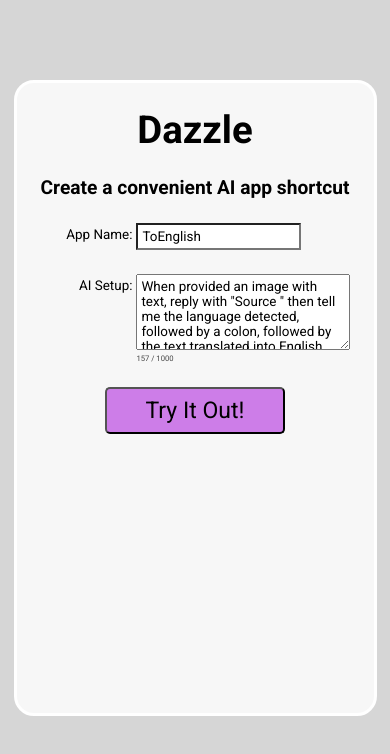
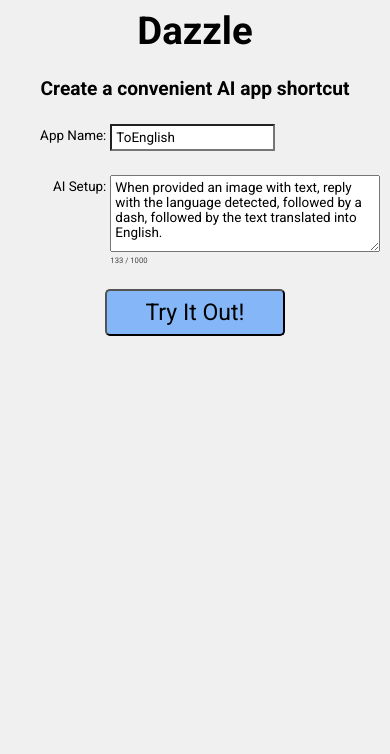
Before and after one commit to ChameleonQuest/dazzle-ai-presets, a Next.js app: page / in a window 390 px wide. Shown: the top 754 px of the page. Built offline with nearby package versions, Linux system fonts and the light colour scheme.

Commit message:
Improve mobile CSS

```diff
--- a/app/[appName]/app-runner/app-runner.css
+++ b/app/[appName]/app-runner/app-runner.css
@@ -17,26 +17,13 @@
     width: 300px;
 }
 
+.webcam {
+    width: 250px;
+}
+
 @media (max-width: 768px) {
     div {
         padding-bottom: 0px;
-    }
-
-    .page-content {
-        /* background-color: orange; */
-        /* border: red solid; */
-        flex-direction: column;
-        /* margin-top: 0px; */
-        height: 100%;
-        margin: 0px;
-        min-height: 0%;
-        width: 100%;
-        /* padding: 0px; */
-
-        /* top: 0; */
-        /* display: none; */
-        /* left: 0; */
-        /* position: fixed; */
     }
 
     #layout-chat-block {
@@ -51,9 +38,16 @@
         /* border: purple solid; */
         /* bottom: 0; */
         /* display: none; */
-        height: 90%;
+        /* height: 90%; */
         /* left: 0; */
         /* position: fixed; */
+        margin-top: 12px;
         width: 100%;
     }
+
+    .webcam {
+        width: 100%;
+        /* max-height: 50vh; */
+        object-fit: fill;
+    }
 }
--- a/app/[appName]/textonly-runner/textonly-runner.js
+++ b/app/[appName]/textonly-runner/textonly-runner.js
@@ -56,7 +56,6 @@ function GemRunnerContent() {
     }
 
     return (
-    <div className="page-container">
         <main className="page-content" style={{paddingRight: '0px'}}>
             <div style={{overflowY: 'auto', height: '98%', margin: '0px', paddingRight: '24px'}}>
                 <h1> {appName} </h1>
@@ -92,7 +91,6 @@ function GemRunnerContent() {
                 <span id="bottom-anchor"></span>
             </div>
         </main>
-    </div>
     );
 }
 
--- a/app/components/InstallAlert.css
+++ b/app/components/InstallAlert.css
@@ -8,8 +8,8 @@
     padding:4px;
     padding-right: 20px;
     position: absolute;
-    right: 30%;
-    top: 1%;
+    right: 5%;
+    top: 3%;
 }
 
 .close-button {
--- a/app/globals.css
+++ b/app/globals.css
@@ -2,15 +2,17 @@
 @import url('https://fonts.googleapis.com/css2?family=Roboto:wght@400;700&display=swap');
 
 html, body {
-    max-width: 100vw;
+    /* max-width: 100vw; */
     overflow-x: hidden;
+    background: rgba(50, 50, 50, 0.2);
 
     display: flex;
     flex-direction: column;
     align-items: center;
     justify-content: center;
-    color: black;
-    height: 100vh;
+    /* color: black; */
+    height: 100%;
+    width: 100%;
     /* background-image: url('/images/dazzle-icon-512x512.png');
     background-size: cover;
     background-position: center;
@@ -23,17 +25,6 @@ html, body, input, button, textarea {
 
 input {
     background-color: white;
-}
-
-.overlay {
-    position: absolute;
-    top: 0;
-    left: 0;
-    /* padding: 5%; */
-    width: 100%;
-    height: 100%;
-    background: rgba(50, 50, 50, 0.2); /* Adjust the alpha value to control the bleach effect */
-    z-index: 1;
 }
 
 form {
@@ -67,7 +58,7 @@ form {
 }
 
 button {
-    background-color: #cd7de8;
+    background-color: #85b7f8;
 }
 
 h1 {
@@ -95,28 +86,3 @@ a {
     color: inherit;
     text-decoration: none;
 }
-
-.page-container {
-    display: flex;
-    flex-direction: column;
-    align-items: center;
-    justify-content: center;
-    height: 100%;
-    /* border: red solid; */
-}
-
-.page-content {
-    min-height:80%;
-    min-width:70%;
-    max-height:95%;
-    max-width:95%;
-    display: flex;
-    /* flex-direction: column; */
-    margin: auto;
-    padding: 24px;
-    background: rgba(50, 50, 50, 0.2); /* Adjust the alpha value to control the bleach effect */
-    background-color: rgba(255, 255, 255, 0.8);
-    border: white solid;
-    border-radius: 20px;
-    /* overflow-y: auto; */
-}
--- a/app/home.js
+++ b/app/home.js
@@ -5,7 +5,7 @@ import './home.css';
 
 export default function HomePage() {
     const [name, setName] = useState('ToEnglish');
-    const [context, setContext] = useState('When provided an image with text, reply with "Source " then tell me the language detected, followed by a colon, followed by the text translated into English.');
+    const [context, setContext] = useState('When provided an image with text, reply with the language detected, followed by a dash, followed by the text translated into English.');
     const [prompt, setPrompt] = useState();
     const maxCharacters = 1000;
 
@@ -19,7 +19,6 @@ export default function HomePage() {
     };
 
     return (
-    <div className="page-container">
         <main className="page-content" style={{flexDirection: 'column'}}>
             <h1> Dazzle </h1>
             <h2 style={{marginBottom: '0rem'}}>
@@ -52,6 +51,5 @@ export default function HomePage() {
                 <button type="submit" style={{alignSelf: 'center'}}>Try It Out!</button>
             </form>
         </main>
-    </div>
     );
 }
--- a/app/layout.js
+++ b/app/layout.js
@@ -13,9 +13,7 @@ export default function RootLayout({ children }) {
 return (
     <html lang="en">
     <body>
-        <div className="overlay">
-            {children}
-        </div>
+        {children}
     </body>
     </html>
 );
--- a/app/mobile.css
+++ b/app/mobile.css
@@ -42,13 +42,30 @@
         height: 4rem;
     }
 
-    .webcam {
-        width: 100%;
-        max-height: 50vh;
-        object-fit: fill;
-    }
-
     .qr-code {
         display: none;
     }
+
+    .page-content {
+        /* background-color: orange; */
+        /* border: red solid; */
+        border-width:0px;
+        border-radius: 0px;
+
+        flex-direction: column;
+        /* margin-top: 0px; */
+        height: 100%;
+        margin: 0px;
+        max-height:100%;
+        min-height: 0%;
+        min-width:70%;
+        max-width:100%;
+        width: 100%;
+        padding: 8px;
+
+        /* top: 0; */
+        /* display: none; */
+        /* left: 0; */
+        /* position: fixed; */
+    }
 }
--- a/app/non-mobile.css
+++ b/app/non-mobile.css
@@ -41,12 +41,31 @@ textarea {
     height: 4rem;
 }
 
-.webcam {
-    width: 250px;
-}
-
 .qr-code {
     /* border: red solid; */
     display: flex;
     justify-content: center;
 }
+
+.page-content {
+    /* border: red solid; */
+    border-width:4px;
+    /* background-color: red; */
+
+    background-color: rgba(255, 255, 255, 0.8);
+    /*
+    background: rgba(50, 50, 50, 0.2);
+    */
+    border: white solid;
+    border-radius: 20px;
+
+    min-height:80%;
+    max-height:95%;
+    min-width:70%;
+    max-width:95%;
+    display: flex;
+    /* flex-direction: column; */
+    margin: auto;
+    padding: 24px;
+    /* overflow-y: auto; */
+}
```
Also changed, not shown: app/[appName]/app-runner/app-runner.js (+6 -7 lines).
